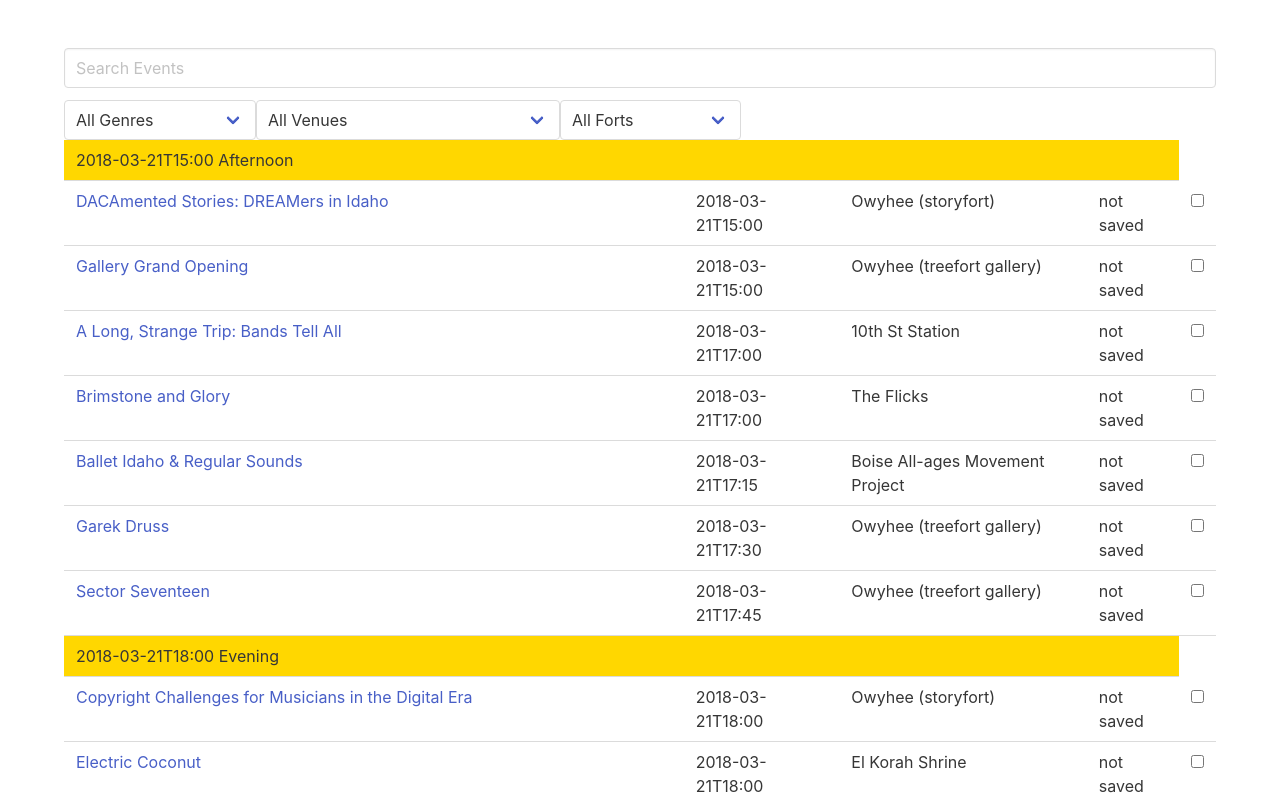
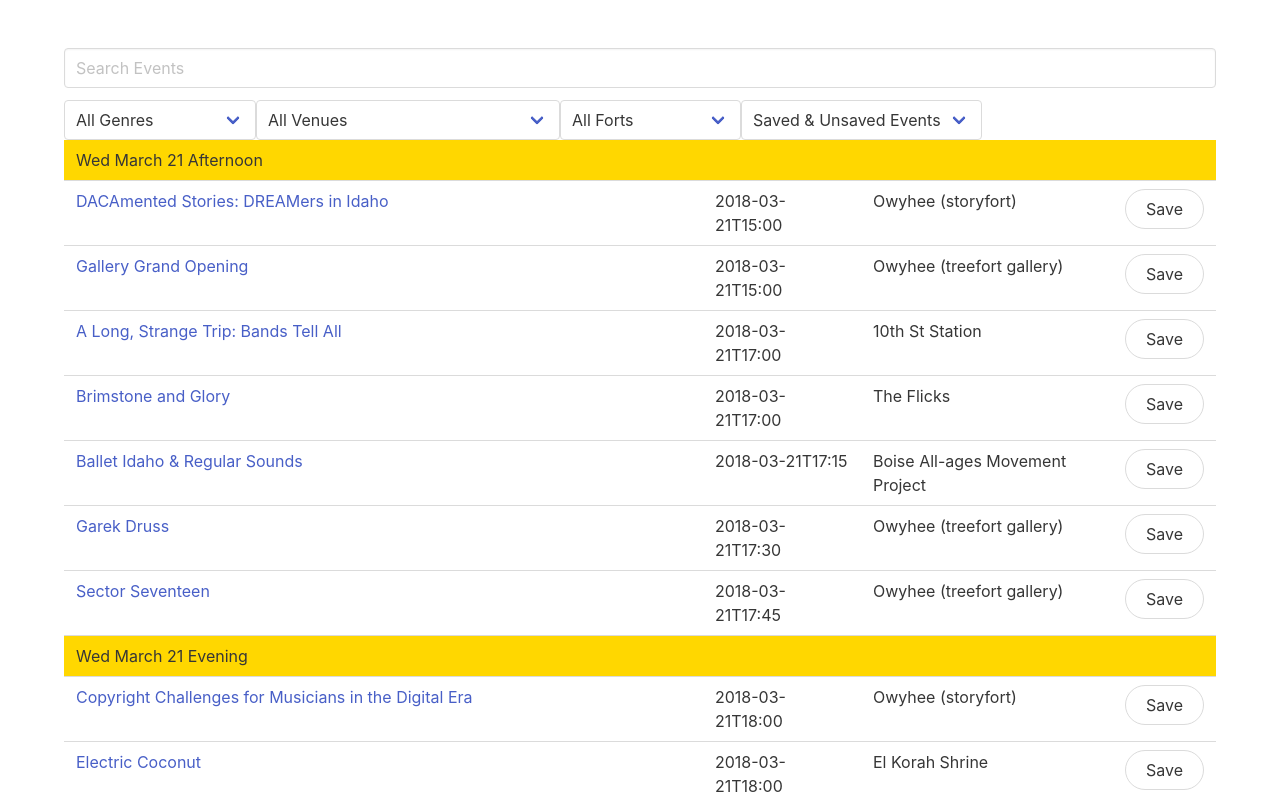
Before and after one commit to jarednipper/treefort-react, a React (Create React App) app: page / in a window 1280 px wide. Shown: the top 800 px of the page. Built offline with nearby package versions, Linux system fonts and the light colour scheme.

Commit message:
saved events, time headers

```diff
--- a/src/EventTable.js
+++ b/src/EventTable.js
@@ -29,6 +29,10 @@ class EventTable extends React.Component {
       events = events.filter(e => e.forts.includes(this.props.fortInputValue));
     }
 
+    if (this.props.onlySavedEvents.length) {
+      events = events.filter(e => this.props.mySavedEvents.includes(e.id));
+    }
+
     //sort by time, then name
     events = events.sort((a, b) => {
       if (a.start_time < b.start_time) return -1;
@@ -37,30 +41,13 @@ class EventTable extends React.Component {
       return (a.name < b.name) ? -1 : 1;
     });
 
-    // sort by sort_order_within_tier
-    // doesn't mix well between forts. need to sort additionally by fort
-    // events = events.sort((a, b) => {
-
-    //   if (!a.performers || !b.performers || !a.performers[0] || !b.performers[0]) {
-    //     return 0;
-    //   }
-
-    //   const aPerformer = this.props.performers.find(p => p.id === a.performers[0].id);
-    //   const bPerformer = this.props.performers.find(p => p.id === b.performers[0].id);
-
-    //   if (!aPerformer || !bPerformer) {
-    //     return 0;
-    //   }
-
-    //   return aPerformer.sort_order_within_tier < bPerformer.sort_order_within_tier ? -1 : 1;
-    // });
-
     return events;
   }
 
   render() {
     var rows = [];
 
+    // TODO this is dumb
     const hourNames = {
       0: 'Late',
       1: 'Late',
@@ -109,7 +96,7 @@ class EventTable extends React.Component {
         <EventRow
           key={event.id}
           event={event}
-          mySavedEvent={this.props.mySavedEvents.includes(event.id)}
+          isSaved={this.props.mySavedEvents.includes(event.id)}
           onAddSavedEvent={this.props.onAddSavedEvent}
           onRemoveSavedEvent={this.props.onRemoveSavedEvent}
         />
@@ -131,24 +118,34 @@ class EventTable extends React.Component {
   }
 }
 
+const dayNames = {
+  3: 'Wed',
+  4: 'Thu',
+  5: 'Fri',
+  6: 'Sat',
+  0: 'Sun',
+};
+
+const FormatTimeRow = (props) => (
+  `${dayNames[props.date.getDay()]} March ${props.date.getDate()}`
+)
+
 const TimeRow = (props) => (
   <tr style={{ backgroundColor: 'gold' }}>
     <td colSpan="4">
-      {props.event.start_time} {props.hourName}
+      <FormatTimeRow date={new Date(props.event.start_time)} /> {props.hourName}
     </td>
   </tr>
 )
 
 const SavedEventSection = (props) => (
   <td>
-    <input
-      type="checkbox"
-      checked={props.mySavedEvent}
-      onChange={(e) => e.target.checked
-        ? props.onAddSavedEvent(props.eventId)
-        : props.onRemoveSavedEvent(props.eventId)
-      }
-    />
+    <a
+      className={`button is-rounded ${props.isSaved ? 'is-primary' : ''}`}
+      onClick={() => props.isSaved ? props.onRemoveSavedEvent(props.eventId) : props.onAddSavedEvent(props.eventId)}
+    >
+      {props.isSaved ? 'Saved' : 'Save'}
+    </a>
   </td>
 )
 
@@ -157,11 +154,11 @@ const EventRow = (props) => (
     <td><a href={`event/${props.event.id}`}>{props.event.name}</a></td>
     <td>{props.event.start_time}</td>
     <td>{props.event.venue.name}</td>
-    <td>{props.mySavedEvent ? 'saved' : 'not saved'}</td>
     <SavedEventSection
       onAddSavedEvent={props.onAddSavedEvent}
       onRemoveSavedEvent={props.onRemoveSavedEvent}
       eventId={props.event.id}
+      isSaved={props.isSaved}
     />
   </tr>
 );
--- a/src/FilterableEventTable.js
+++ b/src/FilterableEventTable.js
@@ -10,12 +10,14 @@ class FilterableEventTable extends React.Component {
       genreInputValue: window.localStorage.getItem('genreInputValue') || '',
       venueInputValue: window.localStorage.getItem('venueInputValue') || '',
       fortInputValue: window.localStorage.getItem('fortInputValue') || '',
+      onlySavedEventsInputValue: window.localStorage.getItem('onlySavedEventsInputValue') || '',
     };
 
     this.handleEventInputChange = this.handleEventInputChange.bind(this);
     this.handleGenreInputChange = this.handleGenreInputChange.bind(this);
     this.handleVenueInputChange = this.handleVenueInputChange.bind(this);
     this.handleFortInputChange = this.handleFortInputChange.bind(this);
+    this.handleOnlySavedEventsChange = this.handleOnlySavedEventsChange.bind(this);
   }
 
   handleEventInputChange = (input) => {
@@ -36,6 +38,11 @@ class FilterableEventTable extends React.Component {
   handleFortInputChange = (input) => {
     this.setState({ fortInputValue: input });
     window.localStorage.setItem('fortInputValue', input);
+  }
+
+  handleOnlySavedEventsChange = (input) => {
+    this.setState({ onlySavedEventsInputValue: input });
+    window.localStorage.setItem('onlySavedEventsInputValue', input);
   }
 
   render() {
@@ -75,6 +82,9 @@ class FilterableEventTable extends React.Component {
             forts={forts}
             onFortInputChange={this.handleFortInputChange}
             fortInputValue={this.state.fortInputValue}
+
+            onOnlySavedEventsChange={this.handleOnlySavedEventsChange}
+            onlySavedEventsInputValue={this.state.onlySavedEventsInputValue}
           />
           <EventTable
             events={this.props.eventData}
@@ -86,6 +96,7 @@ class FilterableEventTable extends React.Component {
             mySavedEvents={this.props.mySavedEvents}
             onAddSavedEvent={this.props.onAddSavedEvent}
             onRemoveSavedEvent={this.props.onRemoveSavedEvent}
+            onlySavedEvents={this.state.onlySavedEventsInputValue}
           />
         </div>
       </div>
--- a/src/Search.js
+++ b/src/Search.js
@@ -20,6 +20,10 @@ const Search = (props) => (
       forts={props.forts}
       onFortInputChange={props.onFortInputChange}
       fortInputValue={props.fortInputValue}
+    />
+    <SavedEventsInput
+      onOnlySavedEventsChange={props.onOnlySavedEventsChange}
+      onlySavedEventsInputValue={props.onlySavedEventsInputValue}
     />
   </div>
 );
@@ -129,4 +133,26 @@ class FortInput extends React.Component {
   }
 }
 
+class SavedEventsInput extends React.Component {
+  constructor(props) {
+    super(props);
+    this.handleOnlySavedEventsInputChange = this.handleOnlySavedEventsInputChange.bind(this);
+  }
+
+  handleOnlySavedEventsInputChange(e) {
+    this.props.onOnlySavedEventsChange(e.target.value)
+  }
+
+  render() {
+    return (
+      <div className="select">
+        <select onChange={this.handleOnlySavedEventsInputChange} value={this.props.onlySavedEventsInputValue}>
+          <option value="">Saved & Unsaved Events</option>
+          <option value="saved">My Saved Events</option>
+        </select>
+      </div>
+    )
+  }
+}
+
 export default Search;
```
Also changed, not shown: src/App.js (+12 -0 lines).
